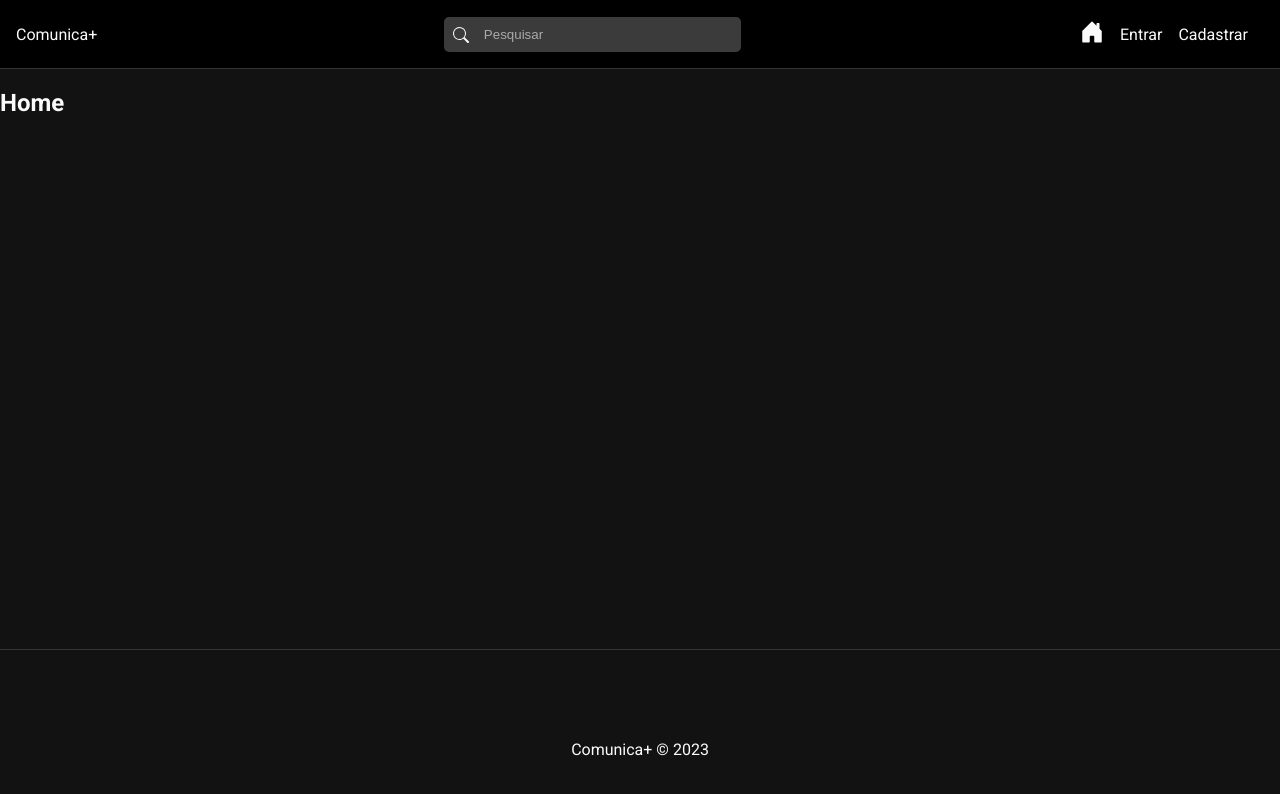
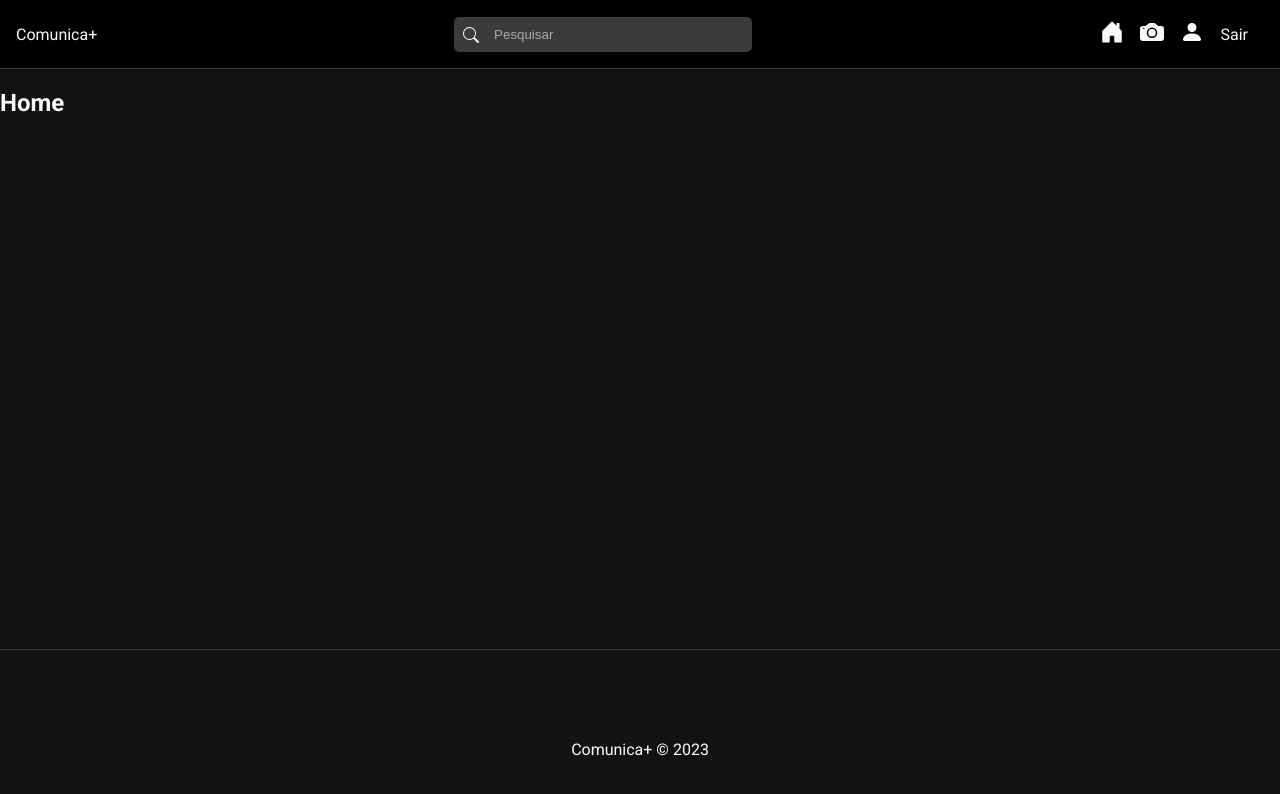
Before and after one commit to Alessandro021/comunica-mais-frontend, a React (Vite) app: page / in a window 1280 px wide. Shown: the top 794 px of the page. Built offline with nearby package versions, Linux system fonts and the light colour scheme; sample sign-in values are in the browser's storage.

Commit message:
criando o controle de rotas onde somente usuarios logados podem acessar determinada rota

```diff
--- a/src/App.jsx
+++ b/src/App.jsx
@@ -6,16 +6,23 @@
 import Footer from "./components/Footer/Footer";
 import Navbar from "./components/Navbar/Navbar";
 
+import { useAuth } from "./hooks/useAuth";
+
 function App() {
+    const {auth, loading} = useAuth();
+
+    if(loading){
+        return <p>Carregado...</p>;
+    }
     return (
         <div className="App">
             <BrowserRouter>
                 <Navbar />
                 <div className="container">
                     <Routes>
-                        <Route path="/" element={<Home />} />
-                        <Route path="/login" element={<Login />} />
-                        <Route path="/register" element={<Register />} />
+                        <Route path="/" element={auth ? <Home /> : <Navigate to={"/login"} />} />
+                        <Route path="/login" element={!auth ? <Login /> : <Navigate to={"/"} /> } />
+                        <Route path="/register" element={!auth ? <Register /> : <Navigate to={"/"} />} />
                     </Routes>
                 </div>
                 <Footer />
--- a/src/components/Navbar/Navbar.jsx
+++ b/src/components/Navbar/Navbar.jsx
@@ -1,7 +1,13 @@
 import "./Navbar.css";
 import { NavLink, Link } from "react-router-dom";
 import {BsSearch, BsHouseDoorFill, BsFillPersonFill, BsFillCameraFill} from "react-icons/bs";
+import { useState } from "react";
+import { useAuth } from "../../hooks/useAuth";
+import { useDispatch, useSelector } from "react-redux";
+import { useNavigate } from "react-router-dom";
 const Navbar = () => {
+    const {auth} = useAuth();
+    const {user} = useSelector(state => state.auth);
     return (
         <nav id="nav">
             <Link to={"/"}>Comunica+</Link>
@@ -10,12 +16,32 @@
                 <input type="text" placeholder="Pesquisar"/>
             </form>
             <ul id="nav-links">
+                {auth ? (
+                    <>
                         <li>
                             <NavLink to={"/"}>
                                 <BsHouseDoorFill />
                             </NavLink>
                         </li>
+                        {user && (
+                            <li>
+                                <NavLink to={`/users/${user._id}`}>
+                                    <BsFillCameraFill />
+                                </NavLink>
+                            </li>
+                        )}
+                        <li>
+                            <NavLink to={"/profile"}>
+                                <BsFillPersonFill />
+                            </NavLink>
+                        </li>
 
+                        <li>
+                            <span>Sair</span>
+                        </li>
+                    </>
+                ) : (
+                    <>
                         <li>
                             <NavLink to={"/login"}>
                                 Entrar
@@ -27,6 +53,8 @@
                                 Cadastrar
                             </NavLink>
                         </li>
+                    </>
+                )}
             </ul>
         </nav>
     );
--- a/src/hooks/useAuth.js
+++ b/src/hooks/useAuth.js
@@ -1,2 +1,21 @@
 import { useState, useEffect } from "react";
 import { useSelector } from "react-redux";
+
+export const useAuth = () => {
+    const {user} = useSelector(state => state.auth);
+
+    const [auth, setAuth] = useState(false);
+    const [loading, setLoading] = useState(true);
+
+    useEffect(() => {
+        if(user){
+            setAuth(true);
+        } else {
+            setAuth(false);
+        }
+
+        setLoading(false);
+    },[user]);
+
+    return {auth, loading};
+};
--- a/src/services/authService.js
+++ b/src/services/authService.js
@@ -10,7 +10,7 @@
             .then((response) => response.json())
             .catch((err) => err);
 
-        if(res){
+        if(!res.error){
             localStorage.setItem("user", JSON.stringify(res));
         }
 
```
Lines whose indentation alone changed are shown as unchanged.
